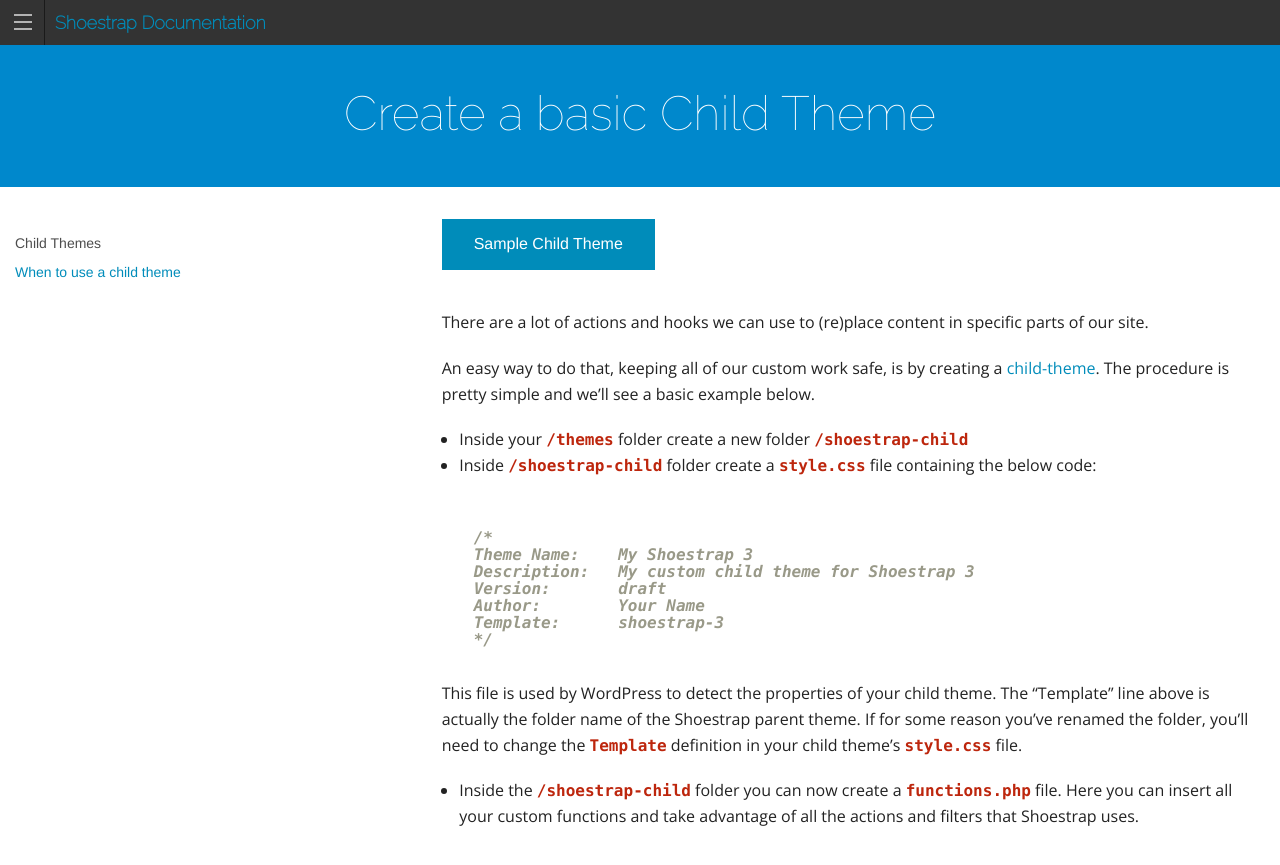
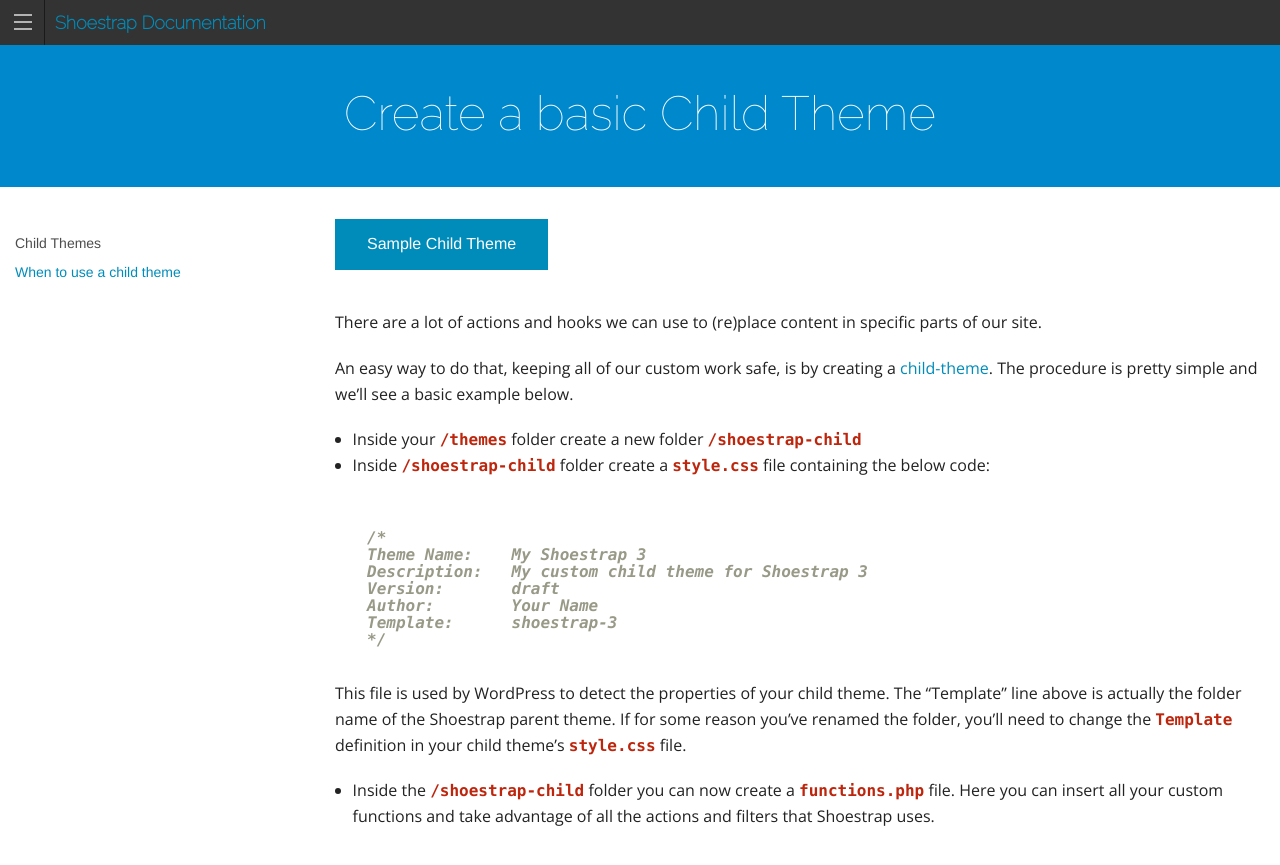
Before and after one commit to codemonkey-jack/shoestrap-documentation, a Jekyll site: the page built from _posts/2013-12-12-create-child-theme.md, in a window 1280 px wide. Shown: the top 865 px of the page. Built offline with Jekyll 4.4.1, drawn with Linux system fonts in a browser that asks for light colours; nearby versions of some CDN libraries; Markdown is read by kramdown in place of the engine named in the settings.

Commit message:
other improvements

```diff
--- a/_layouts/post.html
+++ b/_layouts/post.html
@@ -10,7 +10,7 @@
 </div>
 
 <div class="row post" id="main-content">
-	<div class="medium-3 large-4 columns">
+	<div class="medium-3 columns">
 		<ul class="side-nav">
 			{% for post in site.categories.child-themes. %}
 				<li><label>Child Themes</label></li>
@@ -33,7 +33,7 @@
 			{% endfor %}
 		</ul>
 	</div>
-	<div class="medium-9 large-8 columns">
+	<div class="medium-9 columns">
 		{{ content }}
 	</div>
 </div>
```
